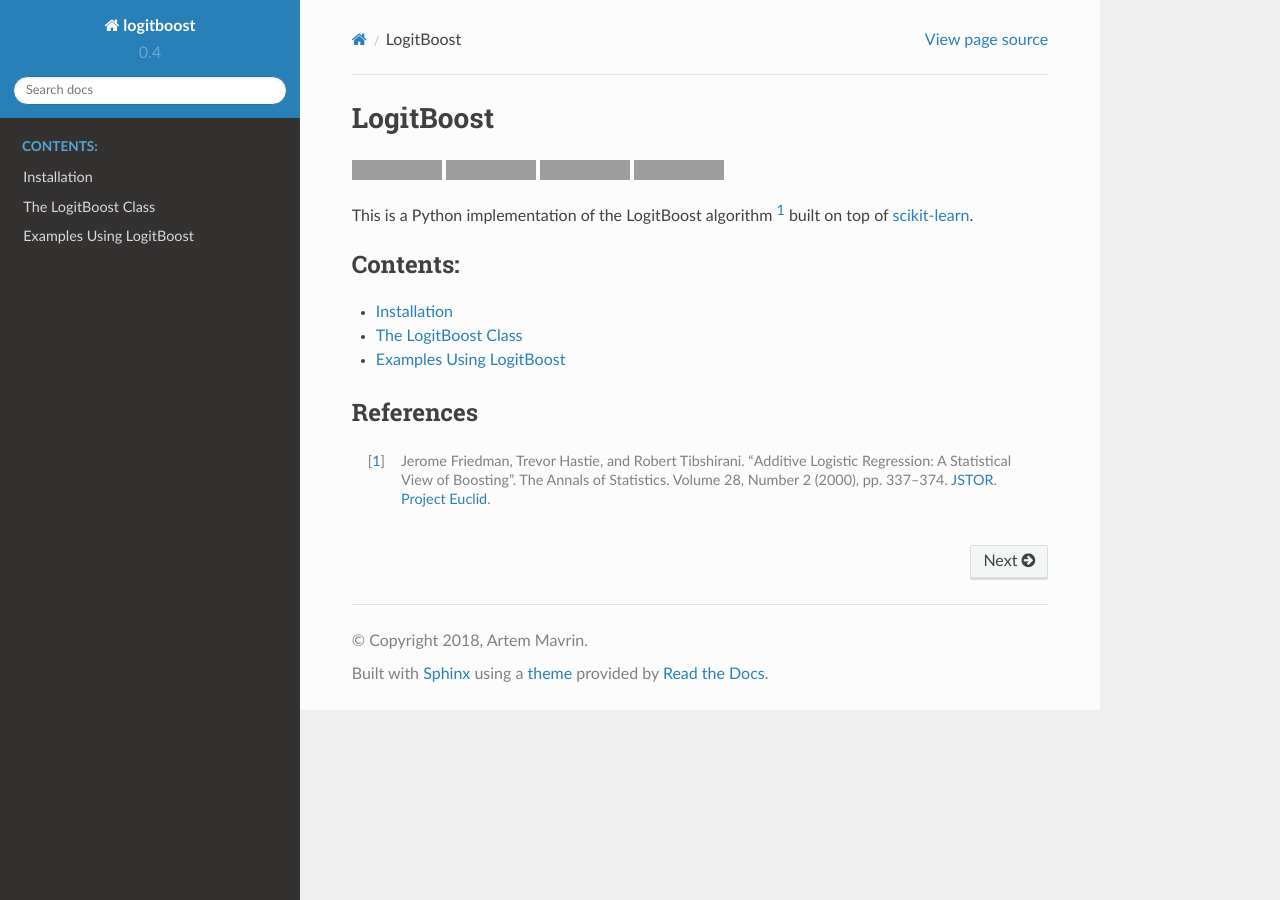
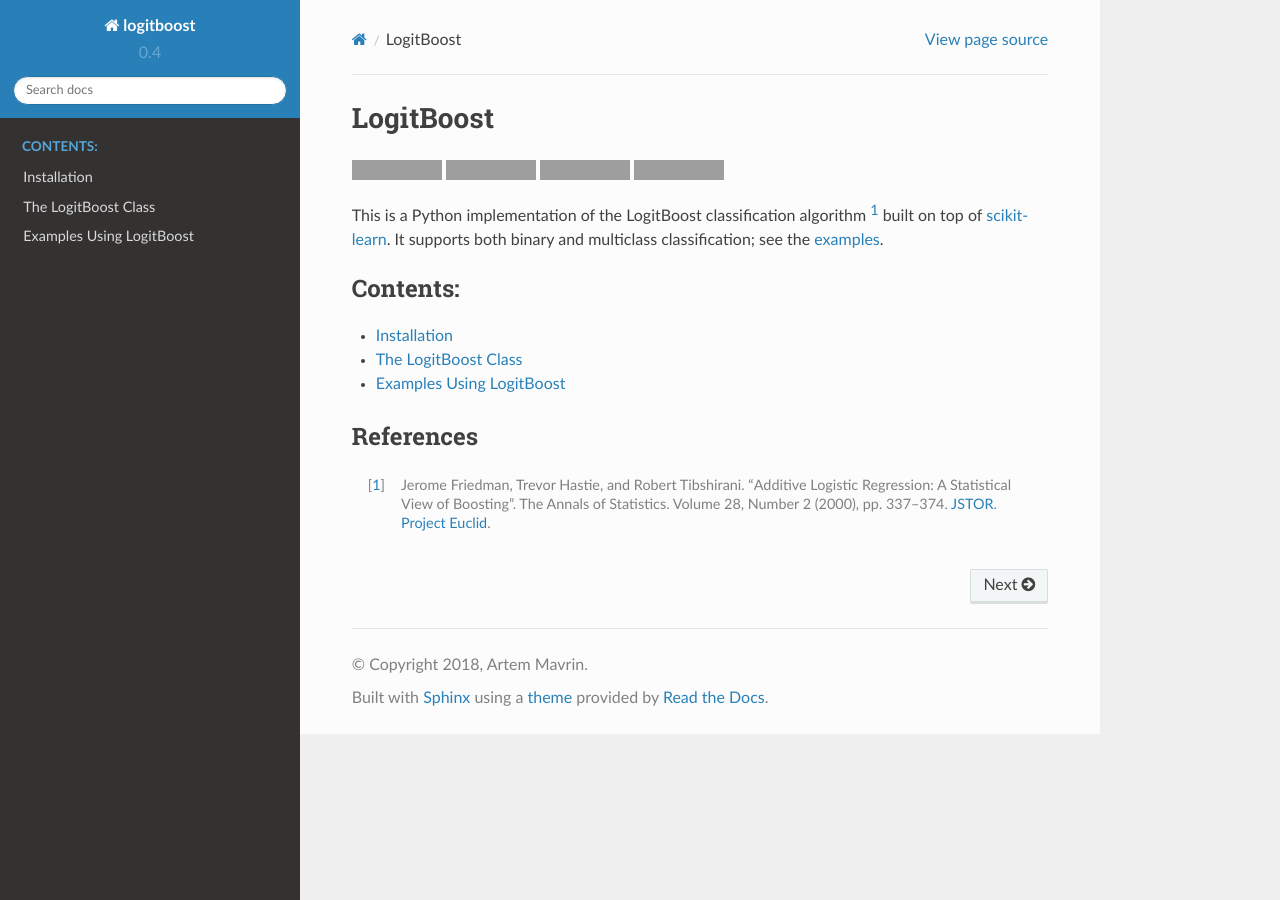
Before and after one commit to artemmavrin/logitboost, a Sphinx documentation site: the page built from doc/source/index.rst, in a window 1280 px wide. Built offline with Sphinx 7.4.7 and the Read the Docs theme 2.0.0, drawn with Linux system fonts in a browser that asks for light colours; grey boxes are pictures that could not be loaded.

Commit message:
Updated README.rst and index.rst

```diff
--- a/README.rst
+++ b/README.rst
@@ -18,8 +18,10 @@ LogitBoost
     :target: https://logitboost.readthedocs.io/?badge=latest
     :alt: Documentation Status
 
-This is a Python implementation of the LogitBoost algorithm [1]_ built on top of
-`scikit-learn <http://scikit-learn.org>`__.
+This is a Python implementation of the LogitBoost classification algorithm [1]_
+built on top of `scikit-learn <http://scikit-learn.org>`__.
+It supports both binary and multiclass classification; see the
+`examples <https://logitboost.readthedocs.io/examples.html>`__.
 
 Website: https://logitboost.readthedocs.io
 
--- a/doc/source/index.rst
+++ b/doc/source/index.rst
@@ -18,8 +18,10 @@ LogitBoost
     :target: https://logitboost.readthedocs.io/?badge=latest
     :alt: Documentation Status
 
-This is a Python implementation of the LogitBoost algorithm [1]_ built on top of
-`scikit-learn <http://scikit-learn.org>`__.
+This is a Python implementation of the LogitBoost classification algorithm [1]_
+built on top of `scikit-learn <http://scikit-learn.org>`__.
+It supports both binary and multiclass classification; see the
+`examples <https://logitboost.readthedocs.io/examples.html>`__.
 
 .. toctree::
     :maxdepth: 1
```
